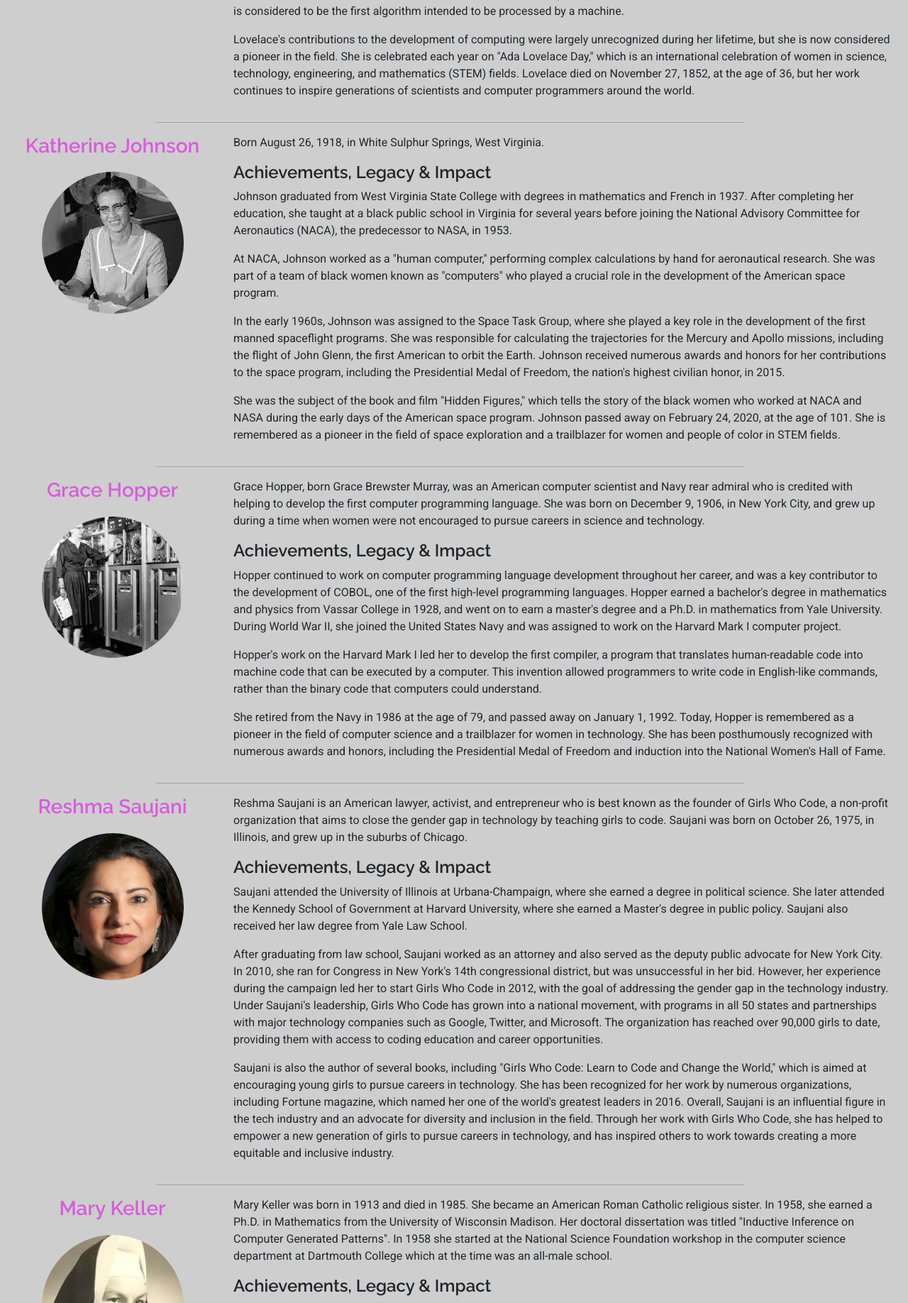
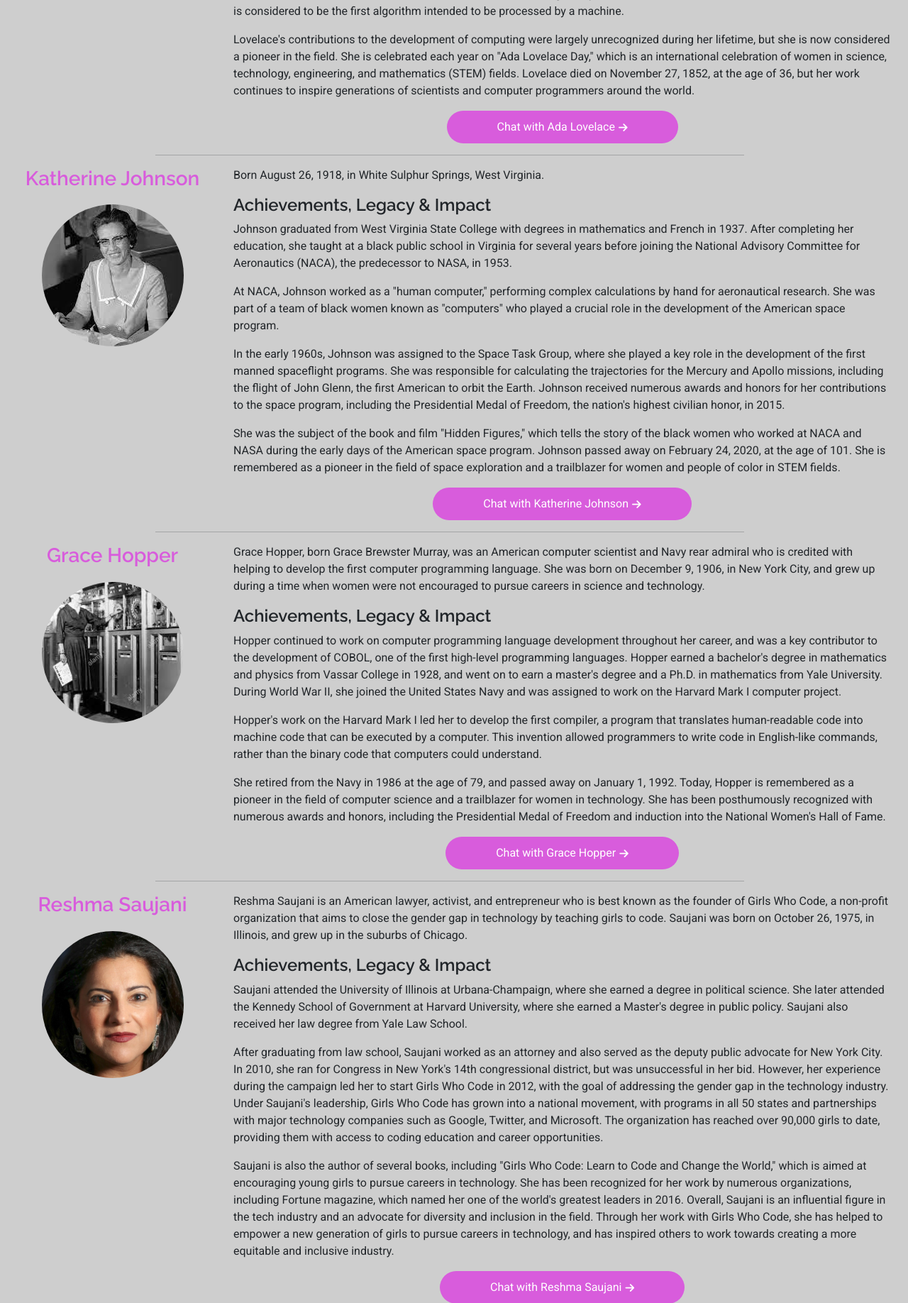
Before and after one commit to keironchaudhry/women-in-tech-hackathon, a Flask app: page / in a window 1280 px wide. Shown: the part 1760-3596 px from the top of the page at 71% size. Run offline with Flask 2, Linux system fonts and the light colour scheme; some libraries are stand-ins or nearby versions.

Commit message:
Add chat links to bio section

```diff
--- a/templates/home.html
+++ b/templates/home.html
@@ -87,6 +87,9 @@
                         Lovelace died on November 27, 1852, at the age of 36, but her work continues to inspire
                         generations of scientists and computer programmers around the world.
                     </p>
+                    <div class="text-center">
+                        <a class="btn btn-pink text-white" href="{{url_for("chat", selection="ada")}}">Chat with Ada Lovelace<i class="fa-solid fa-arrow-right" aria-hidden="true"></i></a>
+                    </div>
                 </div>
             </div>
             <hr class="col-8 offset-2">
@@ -121,6 +124,9 @@
                         Johnson passed away on February 24, 2020, at the age of 101. She is remembered as a pioneer in
                         the field of space exploration and a trailblazer for women and people of color in STEM fields.
                     </p>
+                    <div class="text-center">
+                        <a class="btn btn-pink text-white" href="{{url_for("chat", selection="katherine")}}">Chat with Katherine Johnson<i class="fa-solid fa-arrow-right" aria-hidden="true"></i></a>
+                    </div>
                 </div>
             </div>
             <hr class="col-8 offset-2">
@@ -149,13 +155,16 @@
                         Today, Hopper is remembered as a pioneer in the field of computer science and a trailblazer for women in technology.
                         She has been posthumously recognized with numerous awards and honors, including the Presidential Medal of Freedom and induction into the National Women's Hall of Fame.
                     </p>
+                    <div class="text-center">
+                        <a class="btn btn-pink text-white" href="{{url_for("chat", selection="grace")}}">Chat with Grace Hopper<i class="fa-solid fa-arrow-right" aria-hidden="true"></i></a>
+                    </div>
                 </div>
             </div>
             <hr class="col-8 offset-2">
             <div class="bio row">
                 <div class="bio-div-img col-md-3">
                     <h3>Reshma Saujani</h3>
-                    <img class="img-bio" src="../static/assets/imgs/reshma-saujani.jpg" alt="Ada Lovelace">
+                    <img class="img-bio" src="../static/assets/imgs/reshma-saujani.jpg" alt="Reshma Saujani">
                 </div>
                 <div class="bio-txt col-md-9">
                     <p>
@@ -193,13 +202,16 @@
                         of girls to pursue careers in technology, and has inspired others to work
                         towards creating a more equitable and inclusive industry.
                     </p>
+                    <div class="text-center">
+                        <a class="btn btn-pink text-white" href="{{url_for("chat", selection="reshma")}}">Chat with Reshma Saujani<i class="fa-solid fa-arrow-right" aria-hidden="true"></i></a>
+                    </div>
                 </div>
             </div>
             <hr class="col-8 offset-2">
             <div class="bio row">
                 <div class="bio-div-img col-md-3">
                     <h3>Mary Keller</h3>
-                    <img class="img-bio" src="../static/assets/imgs/mary-keller.jpg" alt="Ada Lovelace">
+                    <img class="img-bio" src="../static/assets/imgs/mary-keller.jpg" alt="Mary Keller">
                 </div>
                 <div class="bio-txt col-md-9">
                     <p>
@@ -224,6 +236,9 @@
                         woman to receive a PH.D in computer science, and Clarke University (Clarke College)
                         have established the Mary Keller Computer Science Scholarship in her honour
                     </p>
+                    <div class="text-center">
+                        <a class="btn btn-pink text-white" href="{{url_for("chat", selection="mary")}}">Chat with Mary Keller<i class="fa-solid fa-arrow-right" aria-hidden="true"></i></a>
+                    </div>
                 </div>
             </div>
         </div>
```
